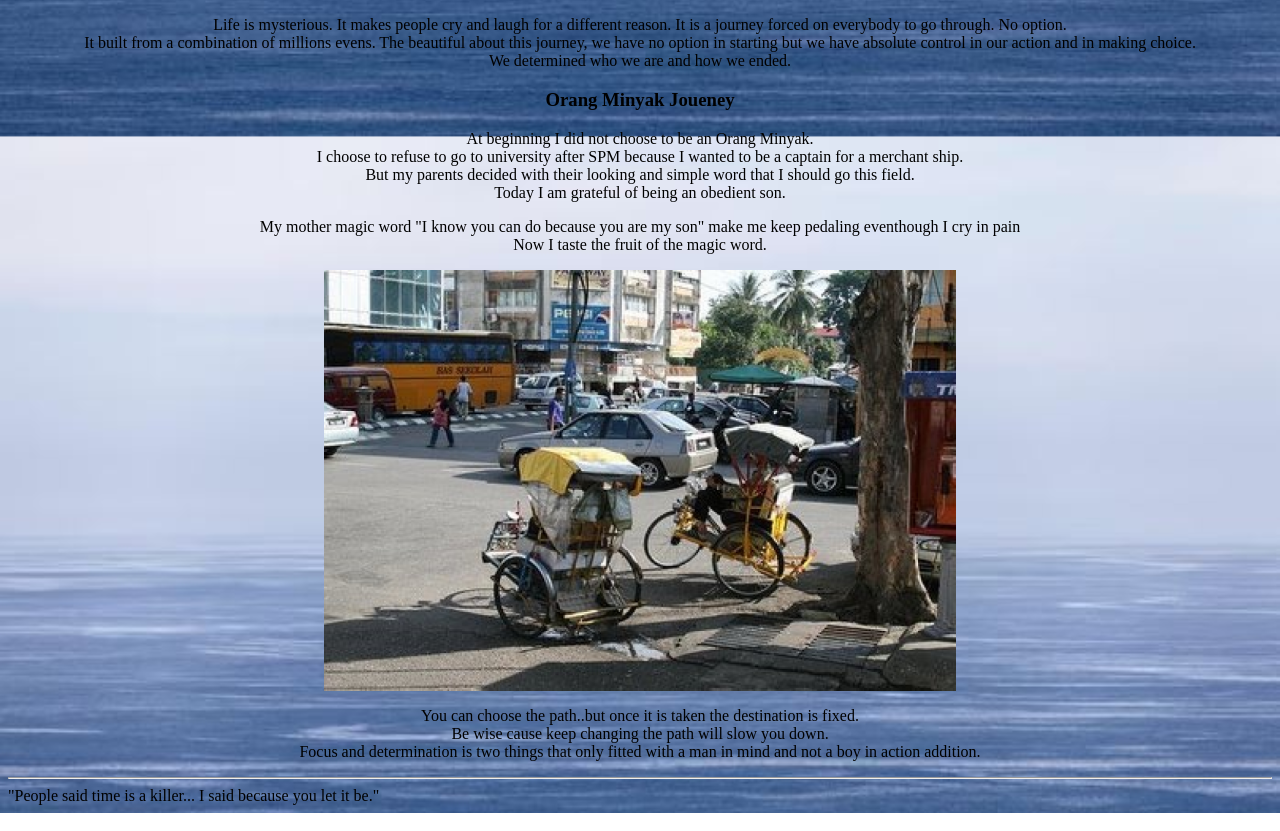
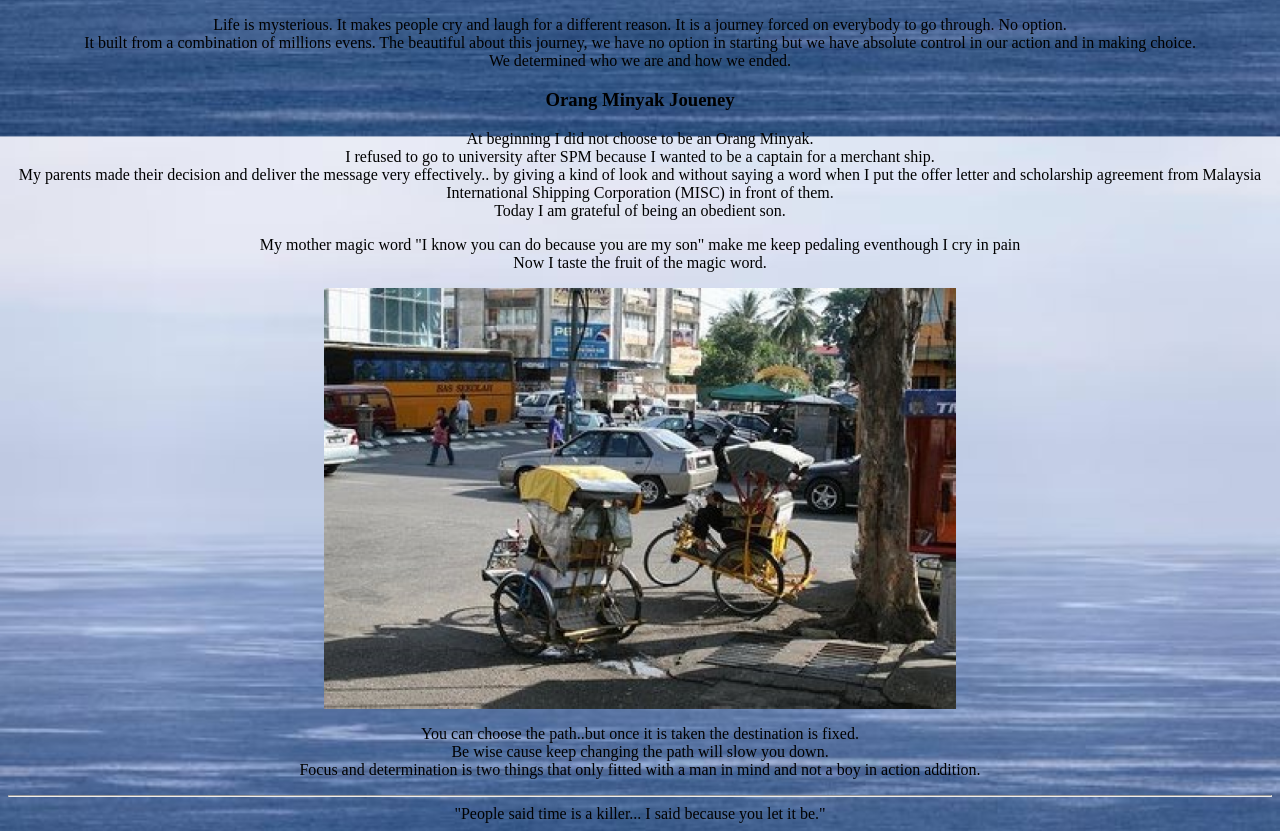
Before and after one commit to wkamarudin/My-Website_2, a plain HTML site: page experience.html in a window 1280 px wide. Shown: the part 720-1551 px from the top of the page. Drawn offline with Linux system fonts and the light colour scheme.

Commit message:
Update experience.html

```diff
--- a/experience.html
+++ b/experience.html
@@ -45,7 +45,7 @@ img {
 <h2>Life Journey That Shape Us</h2>
 <p>Life is mysterious. It makes people cry and laugh for a different reason. It is a journey forced on everybody to go through. No option.<br> It built from a combination of millions evens. The beautiful about this journey, we have no option in starting but we have absolute control in our action and in making choice. <br> We determined who we are and how we ended.</p>
 <h3>Orang Minyak Joueney</h3>
-<p>At beginning I did not choose to be an Orang Minyak. <br> I choose to refuse to go to university after SPM because I wanted to be a captain for a merchant ship.<br> But my parents decided with their looking and simple word that I should go this field.<br> Today I am grateful of being an obedient son.</p>
+<p>At beginning I did not choose to be an Orang Minyak. <br> I refused to go to university after SPM because I wanted to be a captain for a merchant ship.<br> My parents made their decision and deliver the message very effectively.. by giving a kind of look and without saying a word when I put the offer letter and scholarship agreement from Malaysia International Shipping Corporation (MISC) in front of them.<br> Today I am grateful of being an obedient son.</p>
 <p>My mother magic word "I know you can do because you are my son" make me keep pedaling eventhough I cry in pain <br> Now I taste the fruit of the magic word.</p>
 </CENTER>
 <img src="kayuh beca.png"width="50%" height="50%">
@@ -54,7 +54,9 @@ img {
 <p style="font-size:100%;">You can choose the path..but once it is taken the destination is fixed. <br> Be wise cause keep changing the path will slow you down.<br>Focus and determination is two things that only fitted with a man in mind and not a boy in action addition.</p>
 </CENTER>
 <hr>
+<CENTER>
 <footer>
 "People said time is a killer... I said because you let it be."
 </footer>
+</CENTER>
 </body>
```
